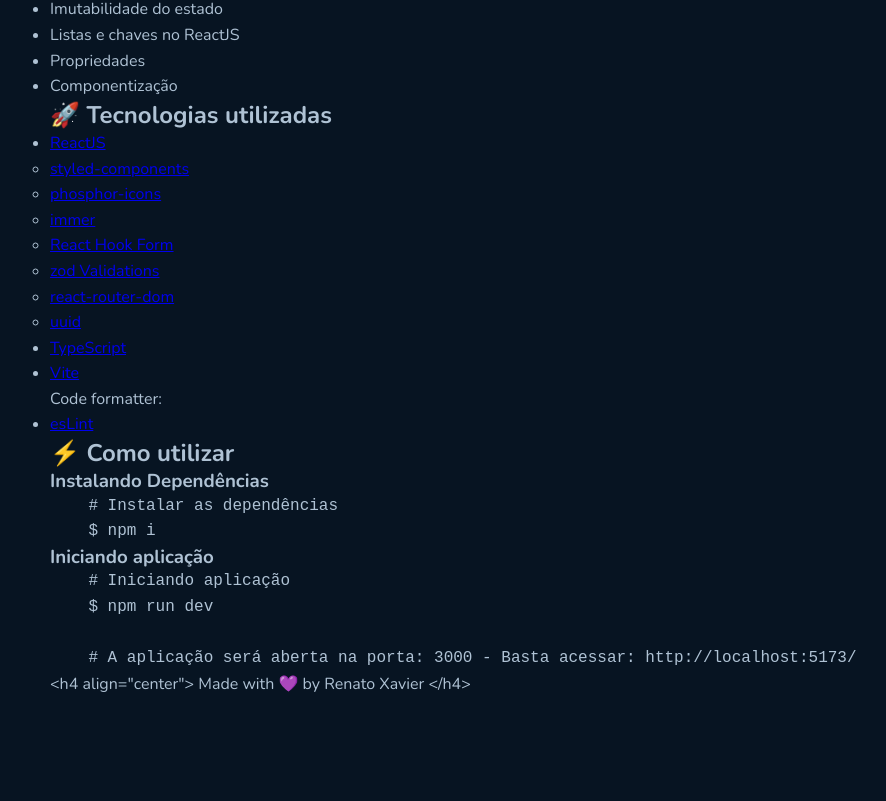
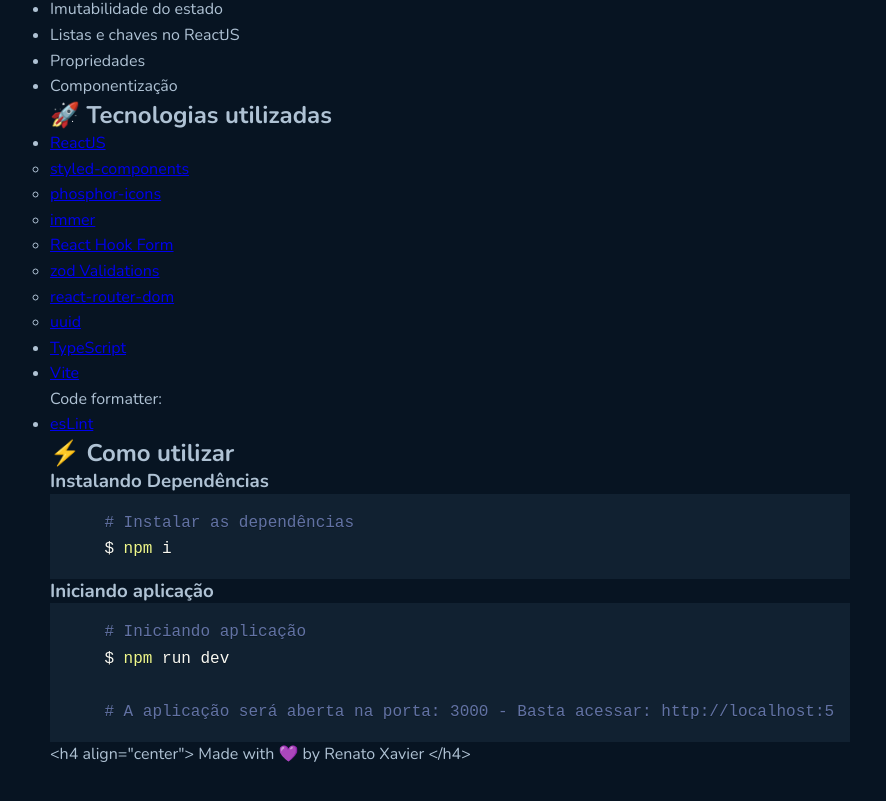
Before and after one commit to rnatu/github-blog, a React (Vite) app: page /post/1 in a window 1280 px wide. Shown: the part 1166-1967 px from the top of the page, without its empty margins (190-1076 px from the left). Before the commit the page ends 1903 px from the top, so only its background shows below. Built offline with nearby package versions, Linux system fonts and the light colour scheme.

Commit message:
Refactor(ExternalLink): change boolean to string at anchor html

```diff
--- a/package.json
+++ b/package.json
@@ -17,12 +17,14 @@
     "react-dom": "^18.2.0",
     "react-markdown": "^8.0.7",
     "react-router-dom": "^6.11.2",
+    "react-syntax-highlighter": "^15.5.0",
     "styled-components": "^6.0.0-rc.1"
   },
   "devDependencies": {
     "@rocketseat/eslint-config": "^1.2.0",
     "@types/react": "^18.0.28",
     "@types/react-dom": "^18.0.11",
+    "@types/react-syntax-highlighter": "^15.5.7",
     "@typescript-eslint/eslint-plugin": "^5.57.1",
     "@typescript-eslint/parser": "^5.57.1",
     "@vitejs/plugin-react": "^4.0.0",
--- a/src/Pages/Post/components/PostContent/index.tsx
+++ b/src/Pages/Post/components/PostContent/index.tsx
@@ -1,5 +1,8 @@
+/* eslint-disable react/no-children-prop */
 import ReactMarkdown from 'react-markdown';
 import { PostContentContainer } from './style';
+import { Prism as SyntaxHighlighter } from 'react-syntax-highlighter';
+import { dracula } from 'react-syntax-highlighter/dist/esm/styles/prism';
 
 const markdown = `
 <h1 align="center">
@@ -112,7 +115,27 @@
 export function PostContent() {
   return (
     <PostContentContainer>
-      <ReactMarkdown>{markdown}</ReactMarkdown>
+      <ReactMarkdown
+        children={markdown}
+        components={{
+          code({ node, inline, className, children, ...props }) {
+            const match = /language-(\w+)/.exec(className || '');
+            return !inline && match ? (
+              <SyntaxHighlighter
+                children={String(children).replace(/\n$/, '')}
+                style={dracula as any}
+                language={match[1]}
+                PreTag="div"
+                {...props}
+              />
+            ) : (
+              <code className={className} {...props}>
+                {children}
+              </code>
+            );
+          },
+        }}
+      />
     </PostContentContainer>
   );
 }
--- a/src/Pages/Post/components/PostContent/style.ts
+++ b/src/Pages/Post/components/PostContent/style.ts
@@ -4,4 +4,20 @@
   max-width: 54rem;
   margin: 0 auto;
   padding: 2.5rem 2rem;
+
+  pre {
+    background: ${({ theme }) => theme.colors['base-post']};
+    padding: 1rem;
+
+    > div {
+      background: none !important;
+      padding: 0 !important;
+      margin: 0 !important;
+
+      code {
+        font-family: 'FiraCode', monospace !important;
+        line-height: 160% !important;
+      }
+    }
+  }
 `;
--- a/src/Pages/Post/components/PostInfo/index.tsx
+++ b/src/Pages/Post/components/PostInfo/index.tsx
@@ -14,7 +14,7 @@
   return (
     <PostInfoContainer>
       <LinksContainer>
-        <ExternalLink icon={faChevronLeft} href="/" text="Voltar" iconLeft />
+        <ExternalLink icon={faChevronLeft} href="/" text="Voltar" variant />
         <ExternalLink href="/" text="GitHub" icon={faUpRightFromSquare} />
       </LinksContainer>
 
--- a/src/components/ExternalLink/index.tsx
+++ b/src/components/ExternalLink/index.tsx
@@ -6,12 +6,19 @@
 interface ExternalLinkProps extends AnchorHTMLAttributes<HTMLAnchorElement> {
   text: string;
   icon: IconDefinition;
-  iconLeft?: boolean;
+  variant?: boolean;
 }
 
-export function ExternalLink({ text, icon, ...rest }: ExternalLinkProps) {
+export function ExternalLink({
+  text,
+  icon,
+  variant = false,
+  ...rest
+}: ExternalLinkProps) {
+  const variantClass = variant ? 'iconLeft' : '';
+
   return (
-    <ExternalLinkContainer {...rest}>
+    <ExternalLinkContainer variant={variantClass} {...rest}>
       {text}
       <FontAwesomeIcon icon={icon} />
     </ExternalLinkContainer>
--- a/src/components/ExternalLink/style.ts
+++ b/src/components/ExternalLink/style.ts
@@ -1,7 +1,7 @@
 import { css, styled } from 'styled-components';
 
 interface ExternalLinkContainerProps {
-  iconLeft?: boolean;
+  variant?: string;
 }
 
 export const ExternalLinkContainer = styled.a<ExternalLinkContainerProps>`
@@ -15,8 +15,8 @@
 
   text-decoration: none;
 
-  ${({ iconLeft }) =>
-    iconLeft &&
+  ${({ variant }) =>
+    variant &&
     css`
       flex-direction: row-reverse;
     `}
```
Also changed, not shown: 1 other file (tests, documents, lock files or other folders).
